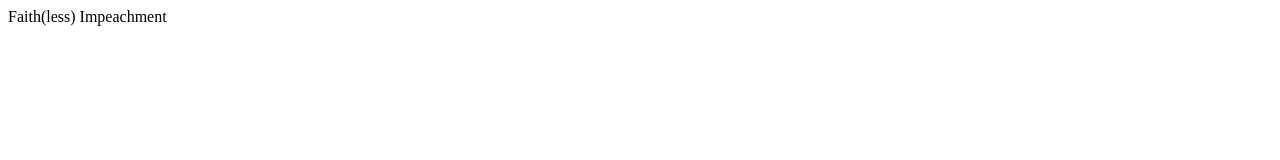
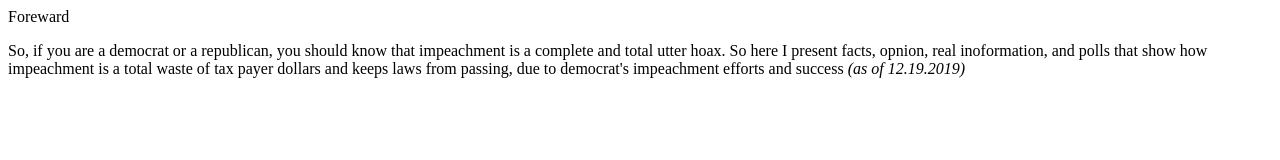
Before and after one commit to 20090114/Faith-less-Impeachment, a plain HTML site: page index.html in a window 1280 px wide. Drawn offline with Linux system fonts and the light colour scheme.

Commit message:
Update index.html
Add foreward

```diff
--- a/index.html
+++ b/index.html
@@ -5,6 +5,6 @@
     <link rel="stylesheet" type="text/css" href="theme.css">
   </head>
     <body>
-      <header>Faith(less) Impeachment</header>
-
+      <header>Foreward</header>
+      <p>So, if you are a democrat or a republican, you should know that impeachment is a complete and total utter hoax. So here I present facts, opnion, real inoformation, and polls that show how impeachment is a total waste of tax payer dollars and keeps laws from passing, due to democrat's impeachment efforts and success <i>(as of 12.19.2019)</i>
     </body>
```
